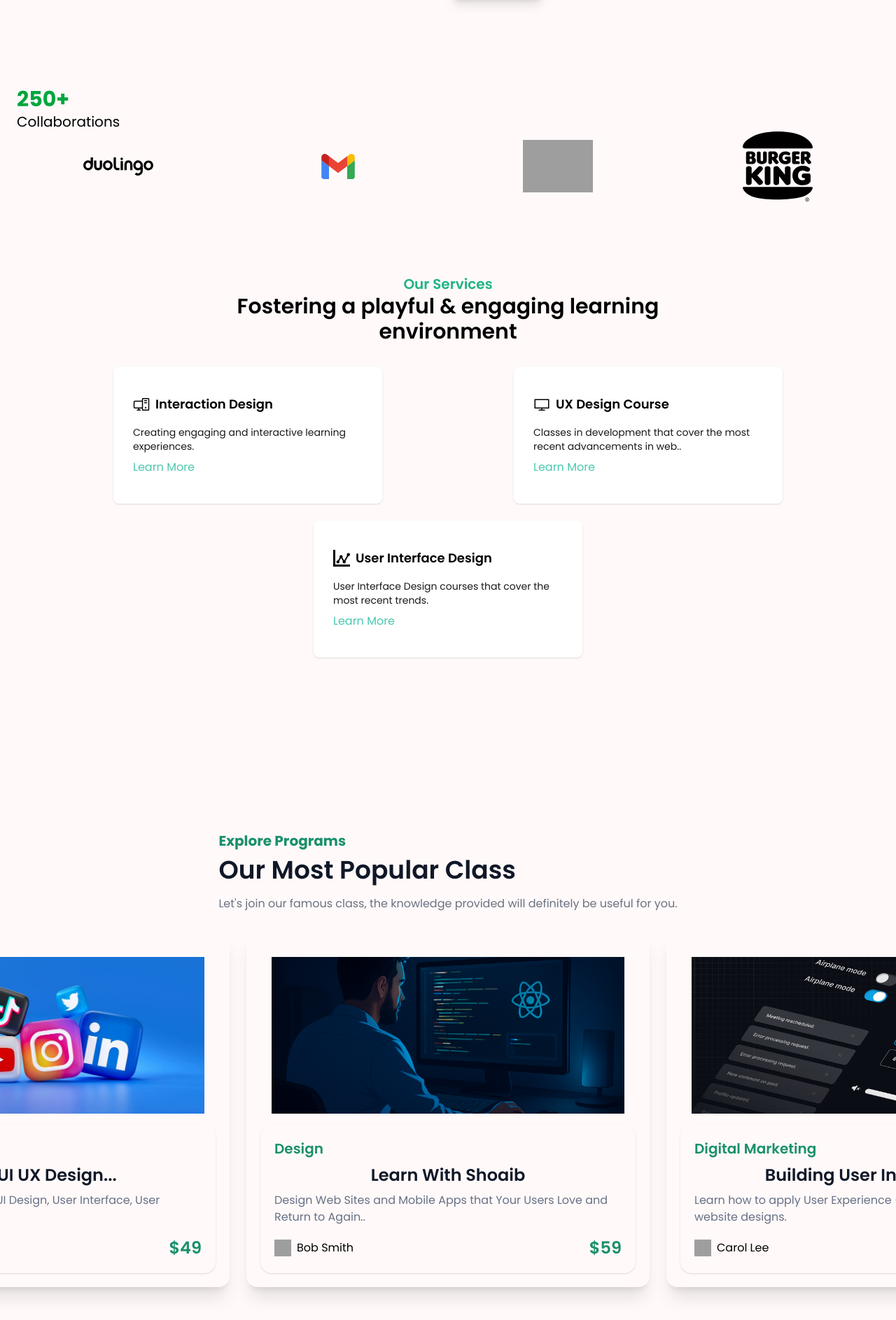
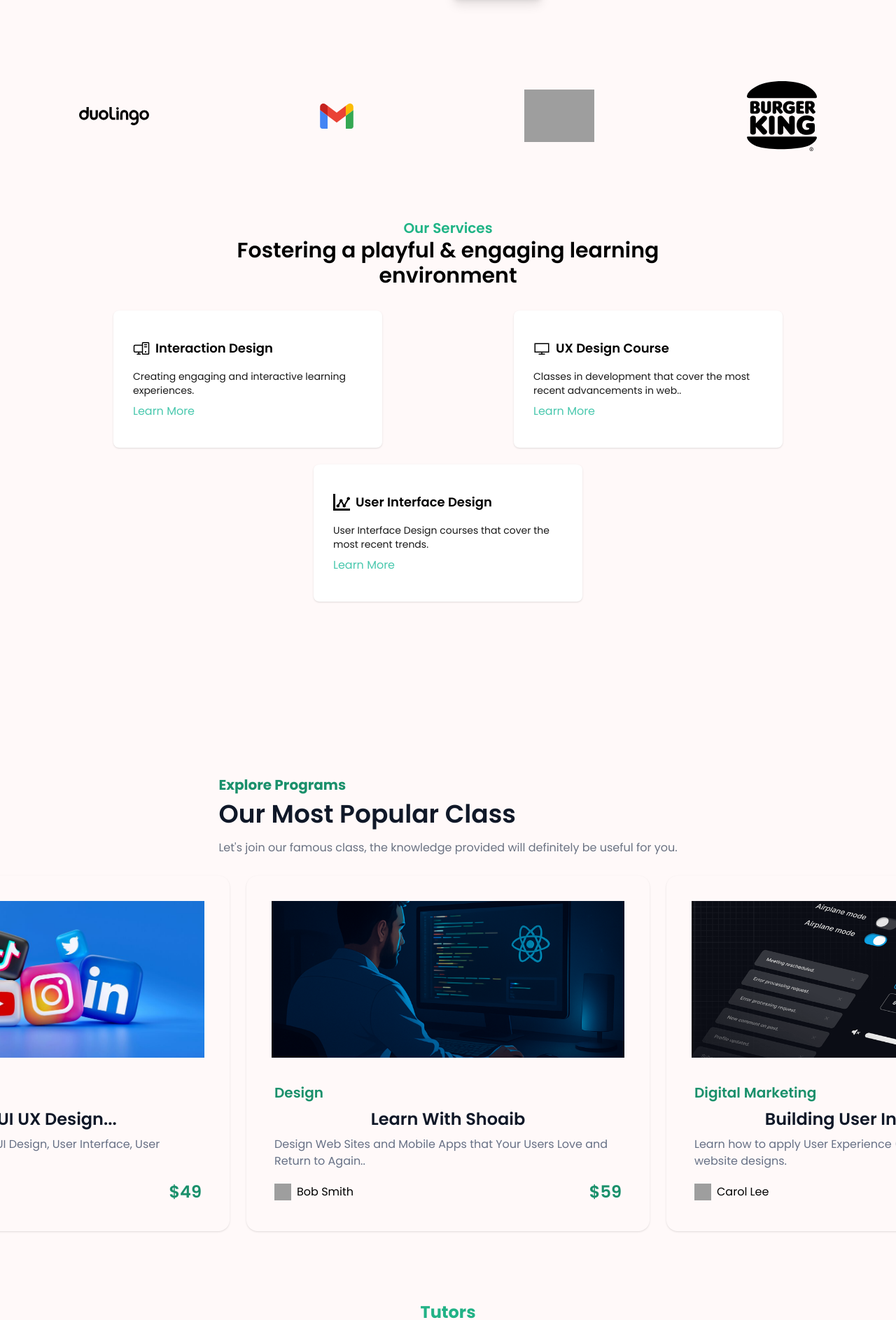
Before and after one commit to Arthurvini17/Learning-app, a Next.js app: page / in a window 1280 px wide. Shown: the part 597-2484 px from the top of the page at 70% size. Built offline with nearby package versions, Linux system fonts and the light colour scheme; grey boxes are pictures that could not be loaded.

Commit message:
feat: mobile fix view popular class

```diff
--- a/src/app/home/heroSection/components/Partners.jsx
+++ b/src/app/home/heroSection/components/Partners.jsx
@@ -2,11 +2,8 @@ import Image from "next/image";
 
 export default function Partners() {
     return (
-        <div className="p-6">
-            <p className="text-xl text-center md:text-left mb-6 md:mb-0">
-                <span className="text-green-600 font-bold text-3xl">250+</span> <br />
-                Collaborations
-            </p>
+        <div className=" p-4">
+
 
             <div className="grid grid-cols-2 sm:grid-cols-3 md:grid-cols-4 gap-6 items-center justify-items-center">
                 <div>
--- a/src/app/home/popularClass/PopularClass.jsx
+++ b/src/app/home/popularClass/PopularClass.jsx
@@ -50,7 +50,7 @@ export default function Popularclass() {
                     description="Let's join our famous class, the knowledge provided will definitely be useful for you." />
             </div>
 
-            <div className="flex flex-col gap-6     md:flex-row  ">
+            <div className="md:flex  flex flex-col gap-6     md:flex-row  ">
                 {cardsPopularData.map((card, index) => (
                     <CardsPopular
                         key={index}
--- a/src/app/home/popularClass/components/CardsPopular.jsx
+++ b/src/app/home/popularClass/components/CardsPopular.jsx
@@ -14,7 +14,7 @@ export default function CardPopular({
 }) {
     return (
         <div className=" w-xl p-5
-            md:shadow-xl hover:cursor-pointer transition-transform duration-300 hover:scale-105  rounded-2xl  max-w-sm mx-auto sm:max-w-md md:max-w-lg lg:max-w-xl ">
+              md:shadow hover:cursor-pointer transition-transform duration-300 hover:scale-105  rounded-2xl  max-w-sm mx-auto sm:max-w-md md:max-w-lg lg:max-w-xl ">
             <Image
                 src={imageSrc}
                 alt={imageAlt}
@@ -23,7 +23,7 @@ export default function CardPopular({
                 className="w-full   object-cover   rounded-xl   sm:h-56 md:h-64 p-4 "
             />
 
-            <div className="p-5  flex flex-col gap-2  rounded-2xl shadow ">
+            <div className="p-5  flex flex-col gap-2   rounded-2xl  ">
                 <h1 className=" text-[#1A906B] text-base sm:text-lg md:text-xl font-semibold ">
                     {title}
                 </h1>
```
